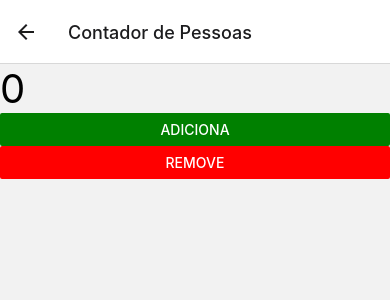
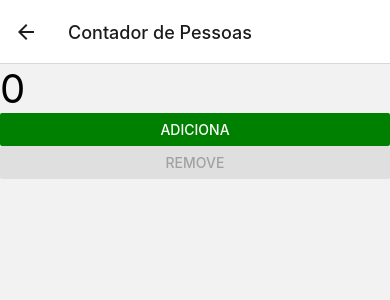
Before and after one commit to hotel-eme/tp-web, a React Native app: screen / in a window 390 px wide. Both pictures are taken after a click on the button "CONTADOR DE PESSOAS". Shown: the top 300 px of the page. Built offline with nearby package versions, Linux system fonts and the light colour scheme.

Commit message:
Desabilita botão se não puder ser usado

```diff
--- a/src/screens/02.ContadorPessoas.js
+++ b/src/screens/02.ContadorPessoas.js
@@ -16,7 +16,7 @@ export function ContadorPessoasScreen() {
     <View>
       <Text style={{ fontSize: 40 }}>{contador}</Text>
       <Button color="green" title="Adiciona" onPress={adicionaPessoa}></Button>
-      <Button color="red" title="Remove" onPress={removePessoa}></Button>
+      <Button color="red" title="Remove" onPress={removePessoa} disabled={contador == 0}></Button>
     </View>
   );
 }
```
